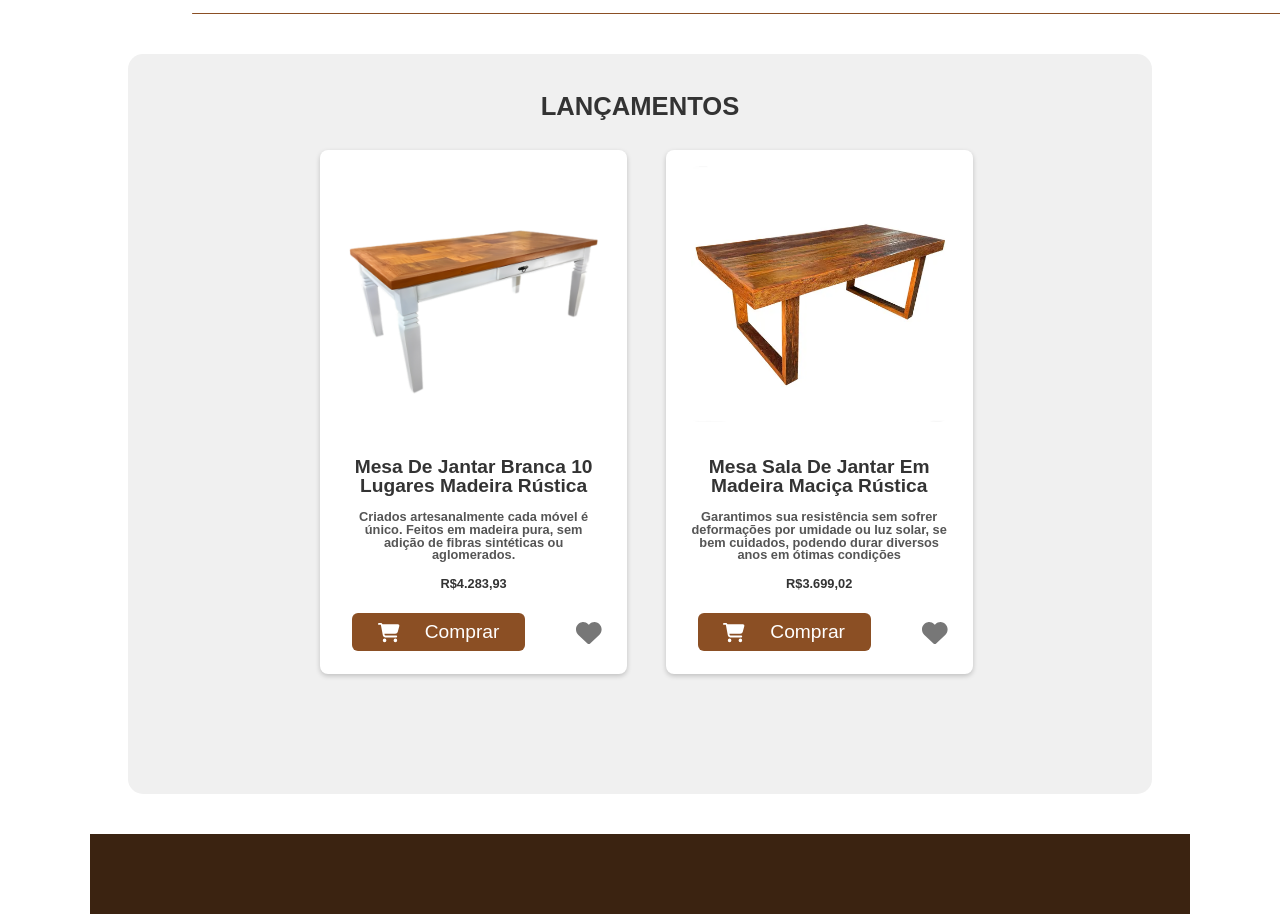
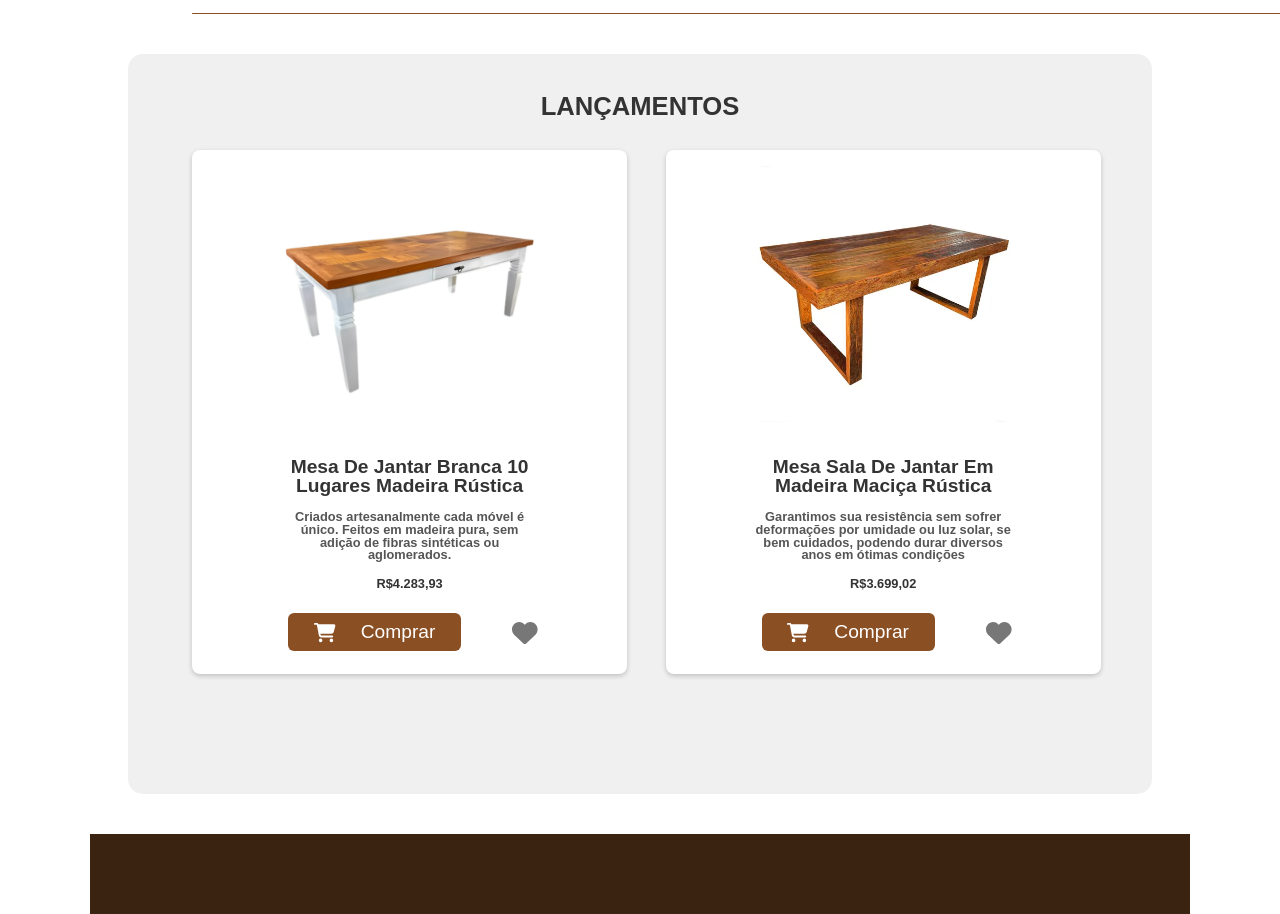
Before and after one commit to BestTables/atv-livros, a Vue app: page / in a window 1280 px wide. Shown: the part 1000-1914 px from the top of the page. Built offline with nearby package versions, Linux system fonts and the light colour scheme.

Commit message:
aumentei o tamanho dos negocio

```diff
--- a/src/App.vue
+++ b/src/App.vue
@@ -383,18 +383,19 @@ main {
   display: flex;
   flex-wrap: wrap;
   gap: 3vw;
-  padding-left: 15vw;
+  padding-left: 5vw;
   padding-top: 3vh;
 }
 
 .card-livro {
   background-color: rgb(255, 255, 255);
-  padding: 2vh 2vw;
+  padding: 2vh 7vw;
   border-radius: 8px;
   box-shadow: 0 2px 5px rgba(0, 0, 0, 0.2);
   text-align: center;
   width: 20vw;
   height: auto;
+
 }
 
 .card-livro img {
```
